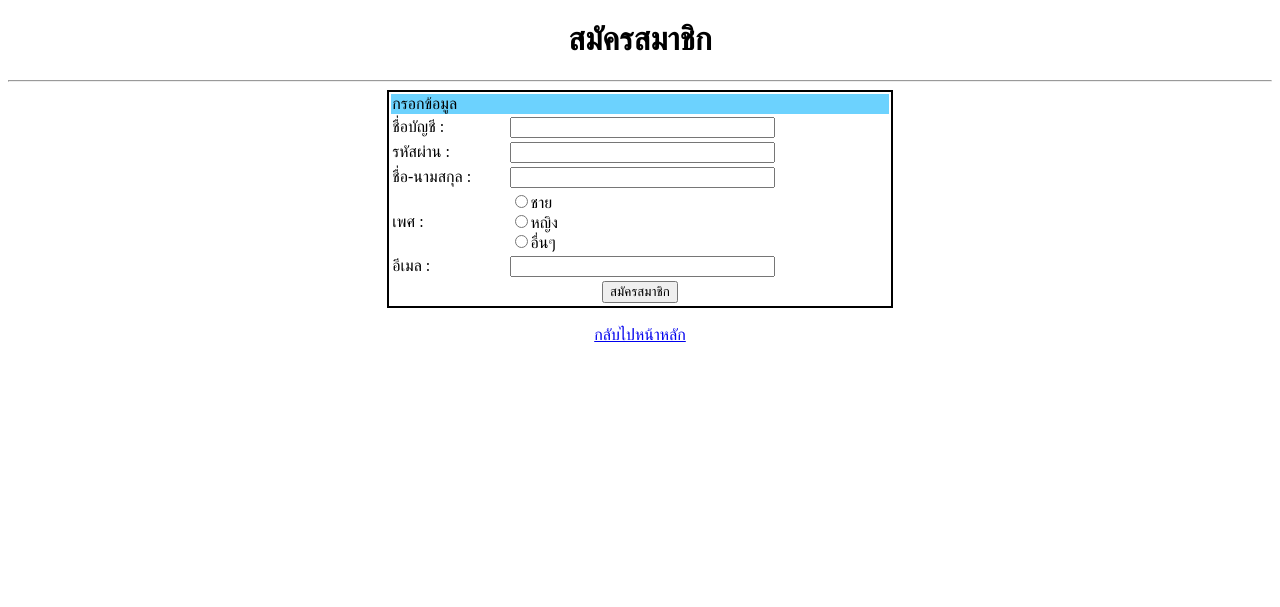
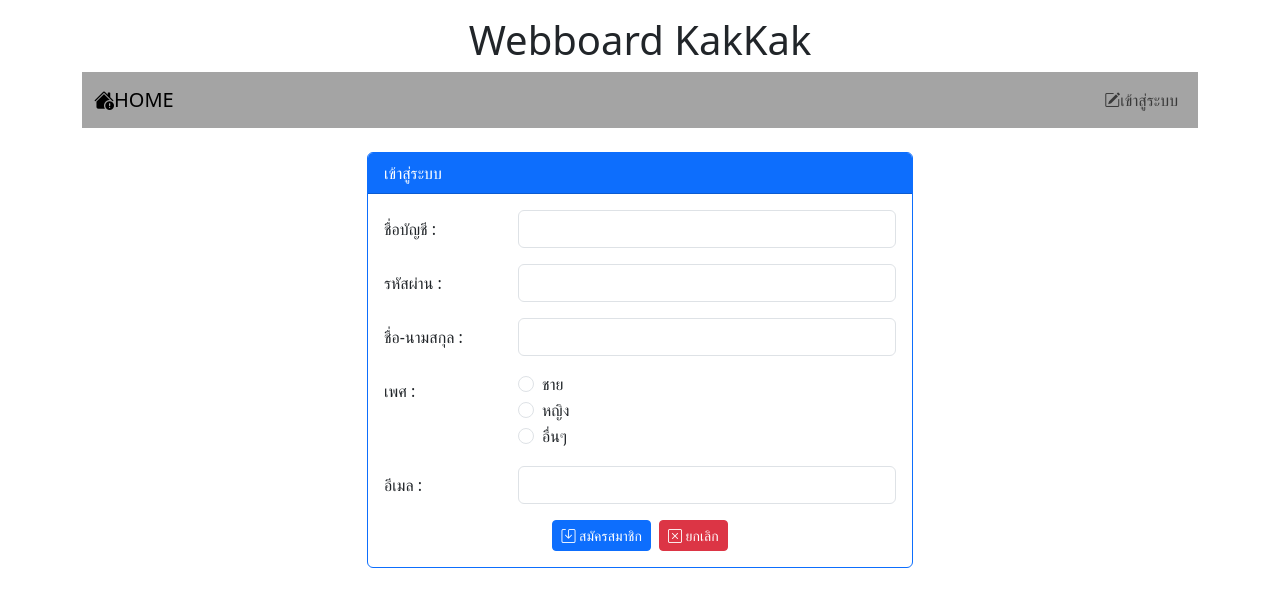
Before and after one commit to xpirxt/Webboard_ECT, a PHP site: page /register.php in a window 1280 px wide. Shown: the top 607 px of the page. Run offline with PHP 8.4, Linux system fonts and the light colour scheme.

Commit message:
work 8-9

```diff
--- a/register.php
+++ b/register.php
@@ -3,33 +3,84 @@ session_start();
 ?>
 <!DOCTYPE html>
 <html lang="en">
+
 <head>
     <meta charset="UTF-8">
     <meta name="viewport" content="width=device-width, initial-scale=1.0">
+    <link rel="stylesheet" href="bootstrap-5.3.2-dist/css/bootstrap.min.css">
+    <script src="bootstrap-5.3.2-dist/js/bootstrap.bundle.min.js"></script>
+    <link rel="stylesheet" href="https://cdn.jsdelivr.net/npm/bootstrap-icons@1.11.3/font/bootstrap-icons.min.css">
     <title>Register</title>
 </head>
+
 <body>
-    <h1 style="text-align: center;">สมัครสมาชิก</h1>
-    <hr>
-    <form>
-        <table style="border: 2px solid black; width: 40%;" align="center">
-            <tr><td colspan="2" style="background-color: #6cd2fe;">กรอกข้อมูล</td></tr>
-            <tr><td>ชื่อบัญชี :</td><td><input type="text" name="login" size="30%"></td></tr>
-            <tr><td>รหัสผ่าน :</td><td><input type="password" name="password" size="30%"></td></tr>
-            <tr><td>ชื่อ-นามสกุล :</td><td><input type="text" name="name" size="30%"></td></tr>
-            <tr><td>เพศ :</td>
-                <td>
-                    <input type="radio" name="gender" value="m">ชาย<br>
-                    <input type="radio" name="gender" value="w">หญิง<br>
-                    <input type="radio" name="gender" value="o">อื่นๆ
-                </td></tr>
-            <tr><td>อีเมล :</td><td><input type="text" name="email" size="30%"></td></tr>
-            <tr><td colspan="2" align="center"><input type="submit" value="สมัครสมาชิก"></td></tr>
-        </table>
-        <br>
-        <div style="text-align: center;">
-        <a href="index.php">กลับไปหน้าหลัก</a>
+    <div class="container">
+        <h1 style="text-align: center;" class="mt-3">Webboard KakKak</h1>
+        <?php include "nav.php" ?>
+        <div class="row mt-4">
+            <div class="col-lg-3 col-md-2 col-sm-1"></div>
+            <div class="col-lg-6 col-md-8 col-sm-10">
+                <div class="card border-primary">
+                    <div class="card-header bg-primary text-white">เข้าสู่ระบบ</div>
+                    <div class="card-body">
+                        <form action="register_save.php" method="post">
+                            <div class="row">
+                                <label class="col-lg-3 col-form-label">ชื่อบัญชี :</label>
+                                <div class="col-lg-9">
+                                    <input type="text" name="login" class="form-control" required>
+                                </div>
+                            </div>
+                            <div class="row mt-3">
+                                <label class="col-lg-3 col-form-label">รหัสผ่าน :</label>
+                                <div class="col-lg-9">
+                                    <input type="password" name="pwd" class="form-control" required>
+                                </div>
+                            </div>
+                            <div class="row mt-3">
+                                <label class="col-lg-3 col-form-label">ชื่อ-นามสกุล :</label>
+                                <div class="col-lg-9">
+                                    <input type="text" name="name" class="form-control" required>
+                                </div>
+                            </div>
+                            <div class="row mt-3">
+                                <label class="col-lg-3 col-form-label">เพศ :</label>
+                                <div class="col-lg-9">
+                                    <div class="form-check">
+                                        <input type="radio" name="gender" value="m" class="form-check-input" required>
+                                        <label class="form-check-label">ชาย</label>
+                                    </div>
+                                    <div class="form-check">
+                                        <input type="radio" name="gender" value="f" class="form-check-input" required>
+                                        <label class="form-check-label">หญิง</label>
+                                    </div>
+                                    <div class="form-check">
+                                        <input type="radio" name="gender" value="o" class="form-check-input" required>
+                                        <label class="form-check-label">อื่นๆ</label>
+                                    </div>
+                                </div>
+                            </div>
+                            <div class="row mt-3">
+                                <label class="col-lg-3 col-form-label">อีเมล :</label>
+                                <div class="col-lg-9">
+                                    <input type="email" name="email" class="form-control" required>
+                                </div>
+                            </div>
+                            <div class="row mt-3">
+                                <div class="col-lg-12 d-flex justify-content-center">
+                                    <button type="submit" class="btn btn-primary btn-sm me-2">
+                                        <i class="bi bi-save"></i> สมัครสมาชิก</button>
+                                    <button type="reset" class="btn btn-danger btn-sm">
+                                        <i class="bi bi-x-square"></i> ยกเลิก</button>
+                                </div>
+                            </div>
+                        </form>
+                    </div>
+                </div>
+            </div>
+            <div class="col-lg-3 col-md-2 col-sm-1"></div>
         </div>
-    </form>
+    </div>
+    <br>
 </body>
+
 </html>
```
Also changed, not shown: newpost.php (+56 -22 lines), register_save.php (added, +20 -0 lines), webboard.sql (+19 -3 lines).
